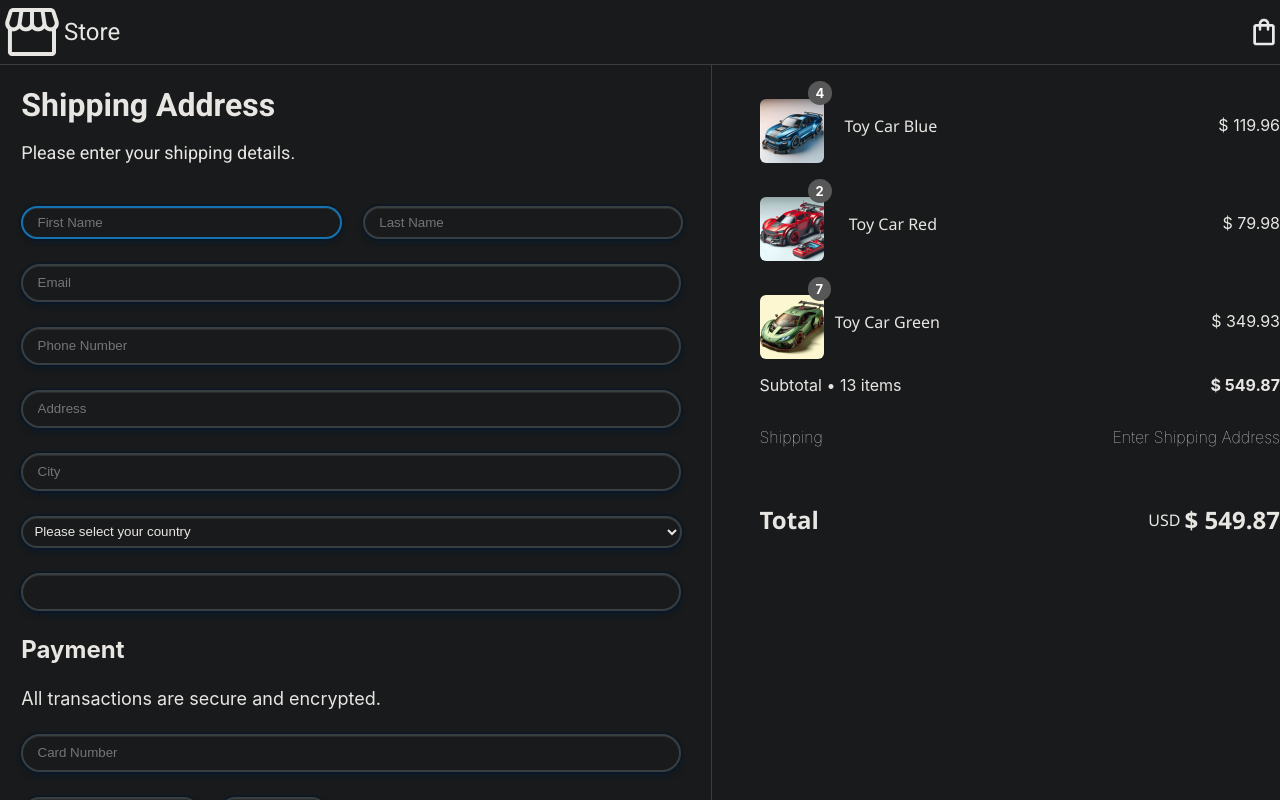
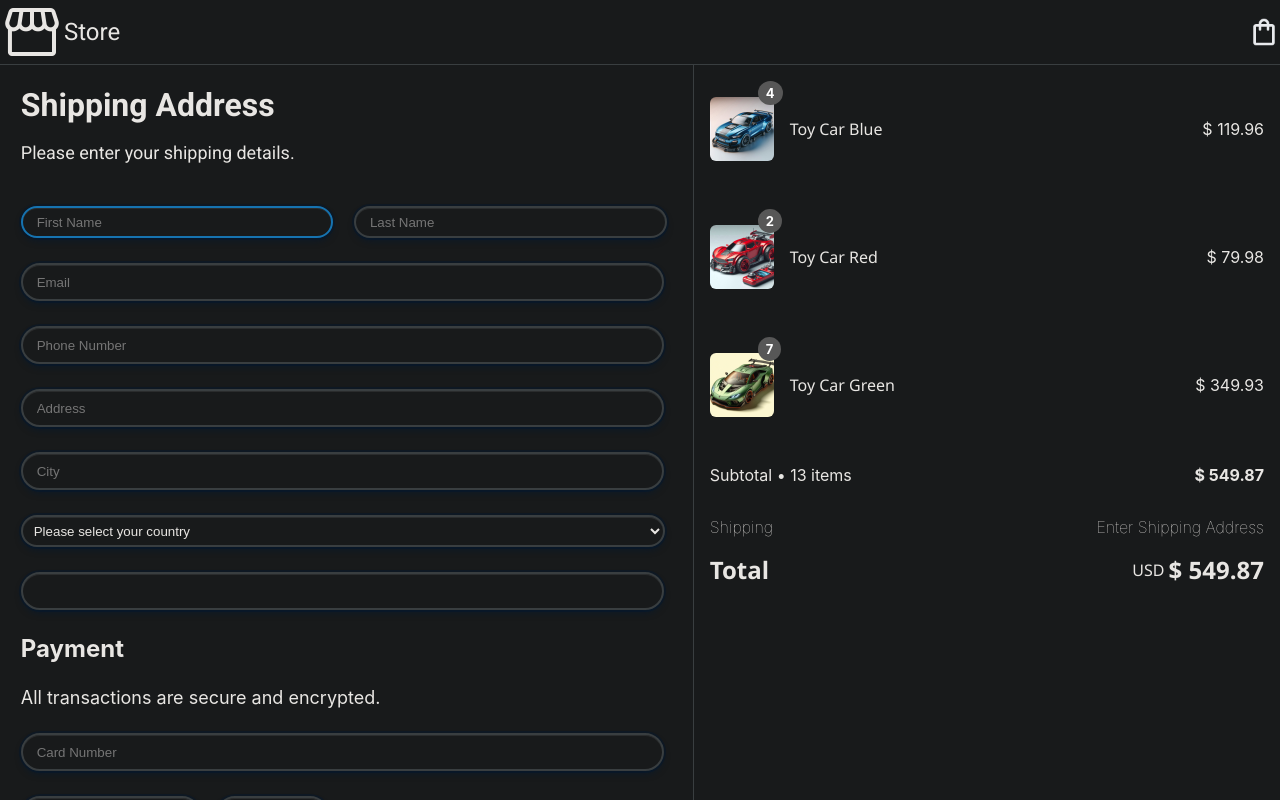
Before and after one commit to TroyWarez/basic-site, a React (Vite) app: page / in a window 1280 px wide. Shown: the top 800 px of the page. Built offline with nearby package versions, Linux system fonts and the light colour scheme.

Commit message:
css fixed

```diff
--- a/src/components/CheckoutCart/CheckoutCart.module.css
+++ b/src/components/CheckoutCart/CheckoutCart.module.css
@@ -1,28 +1,28 @@
 .CheckoutCartContainer {
        width: 36rem;
        border-left: 1px solid var(--main-bg-accentColor);
+       padding-left: 1rem;
+       padding-right: 1rem;
 }
 .CheckoutCartItem {
        position: relative;
        display: flex;
        justify-content: space-between;
-       padding-top: 6%;
-       padding-left: 3rem;
+       align-items: center;
+       padding-top: 1rem;
+       padding-bottom: 1rem;
 }
 .CheckoutCartSubtotal {
        position: relative;
        align-items: center;
        display: flex;
        justify-content: space-between;
-       padding-left: 3rem;
 }
 .p {
        font-size: medium;
        font-weight: 400;
        font-family:'Segoe UI', Tahoma, Geneva, Verdana, sans-serif;
-}
-#pItemName {
-       padding-right: 50%;
+       padding-left: 1rem;
 }
 .pItemPrice {
        font-size: medium;
@@ -43,12 +43,15 @@
 .pTotal {
        font-size: x-large;
        font-weight: bold;
+       padding: 0;
+       margin: 0;
+       display: flex;
 }
 .pShippingTotal {
        font-size: medium;
        font-weight: lighter;
 }
-#quantityNumber {
+.quantityNumber {
        background-color: rgb(87, 87, 87);
        border-radius: 50%;
        width: min-content;
@@ -61,7 +64,7 @@
        z-index: 50;
        top: 1rem;
        right: 2rem;
-       left: 6rem;
+       left: 3rem;
        font-size: small;
        font-weight: bolder;
 }
--- a/src/components/CheckoutCart/CheckoutCart.tsx
+++ b/src/components/CheckoutCart/CheckoutCart.tsx
@@ -11,9 +11,10 @@ const CheckoutCart = ({ cartItems, className}: CartProps) : JSX.Element => {
     <div className={classes.CheckoutCartContainer}>
     {cartItems.map((cartItem) => (
           <div className={`${classes.CheckoutCartItem} ${className ? className : ''}`} key={cartItem.sku}>
-              <div id={classes.quantityNumber}>{cartItem.quantityNumber}</div>
+              <div className={classes.quantityNumber}>{cartItem.quantityNumber}</div>
+              <div className={classes.CheckoutCartItem}>
               <img className={classes.img}src={cartItem.productImagePath} alt='ProductImage'/>
-              <p className={classes.p} id={classes.pItemName}><span>{cartItem.displayItemName}</span></p>
+              <p className={classes.p} id={classes.pItemName}><span>{cartItem.displayItemName}</span></p></div>
               <p className={classes.pItemPrice}>{`${cartItem.displayCurrencyValueSymbol} ${(cartItem.displayCurrencyValue * cartItem.quantityNumber)}` }</p>
               <div hidden={true}>{subTotal.displayCurrencyValue = subTotal.displayCurrencyValue + (cartItem.displayCurrencyValue * cartItem.quantityNumber)}
                                 {subTotal.displayCurrencyValueType = cartItem.displayCurrencyValueType}
@@ -34,8 +35,8 @@ const CheckoutCart = ({ cartItems, className}: CartProps) : JSX.Element => {
         <div className={classes.CheckoutCartSubtotal}>
           <p className={`${classes.p} ${classes.pTotal}`}><span>{`Total`}</span></p>
           <p className={`${classes.p} ${classes.pTotal}`} id={classes.pCurrency}><span>{`${subTotal.displayCurrencyValueType}`}&nbsp;</span>
-          <p className={`${classes.p} ${classes.pTotal}`}><span>
-          {`${subTotal.displayCurrencyValueSymbol}  ${subTotal.displayCurrencyValue.toFixed(2)}`}</span></p></p>
+          <span className={`${classes.p} ${classes.pTotal}`}><span>
+          {`${subTotal.displayCurrencyValueSymbol}  ${subTotal.displayCurrencyValue.toFixed(2)}`}</span></span></p>
         </div>
     </div>
     </>
```
